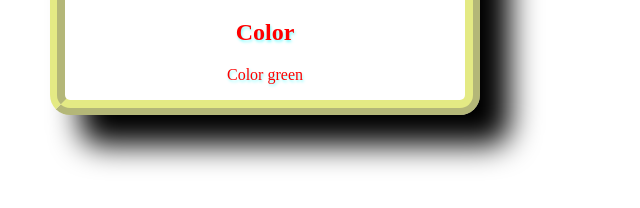
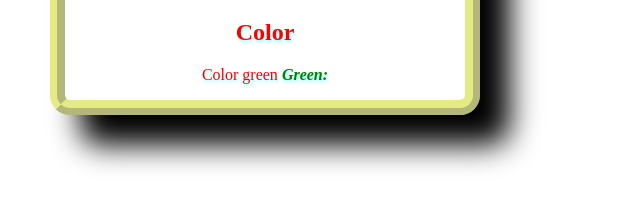
Before and after one commit to edskate/Criando-um-Controle-de-Pagamentos, a plain HTML site: page TableControl01.html in a window 1280 px wide. Shown: the part 126-334 px from the top of the page, 0-640 px from the left. Drawn offline with Linux system fonts and the light colour scheme.

Commit message:
add paragrafo color green

```diff
--- a/TableControl01.html
+++ b/TableControl01.html
@@ -9,6 +9,6 @@
 <body>
     <h1>This Is table Color.</h1>
     <h2>Color</h2>
-    <p>Color green <b><em></em></b></p>
+    <p>Color green <b><em>Green:</em></b></p>
 </body>
 </html>
--- a/style.css
+++ b/style.css
@@ -13,6 +13,6 @@
     text-shadow: 1px 1px 1px #000000 -10px 10px 10px #80ffff;
 }
 em{
-    color: yellow;
+    color: green;
 
 }
```
